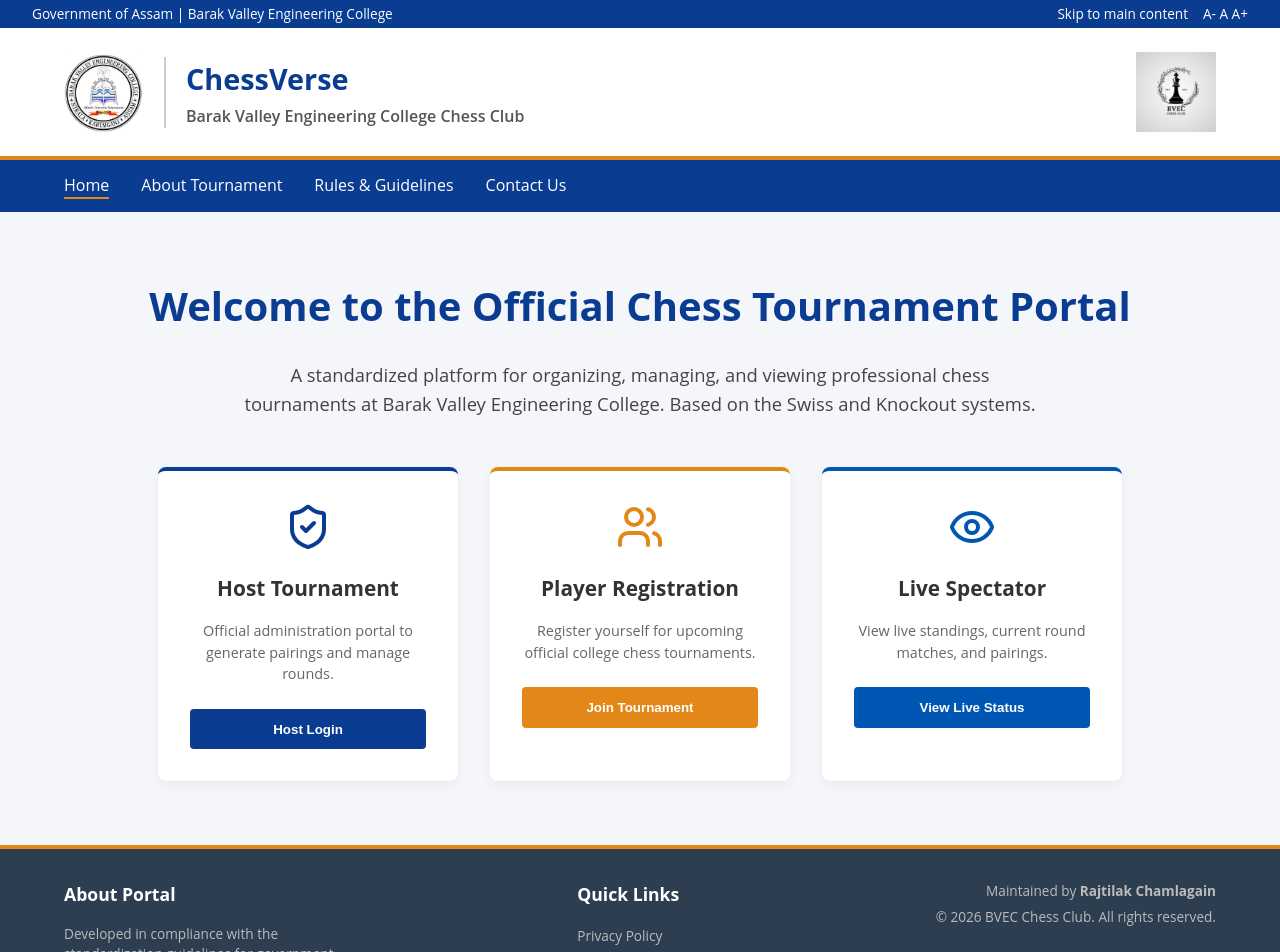
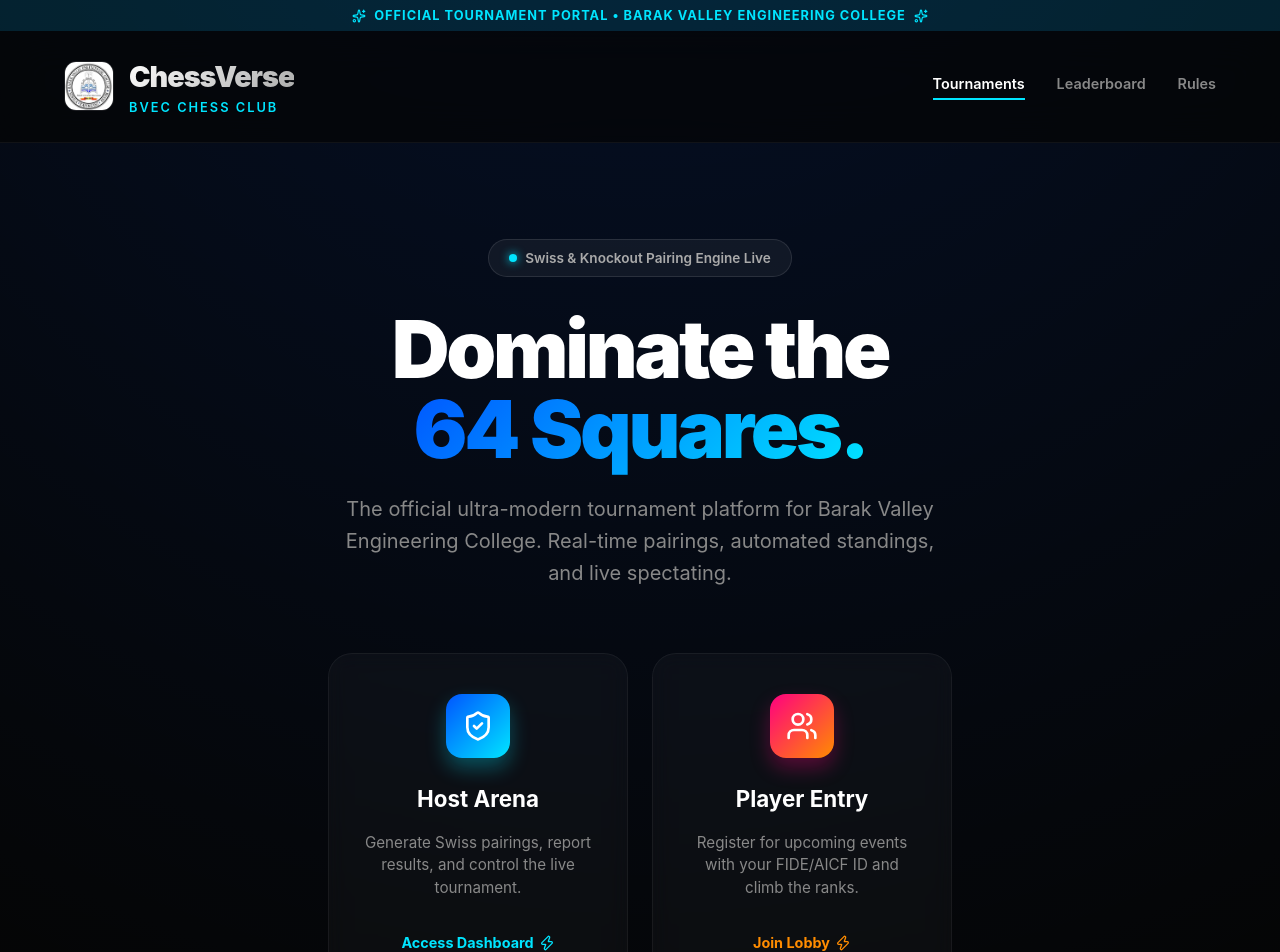
Before and after one commit to rajtilakchamlagain/BVEC_Chess, a React (Vite) app: page / in a window 1280 px wide. Shown: the top 952 px of the page. Built offline with nearby package versions, Linux system fonts and the light colour scheme.

Commit message:
feat: redesign LandingPage to a modern Gen-Z dark aesthetic

```diff
--- a/src/pages/LandingPage.jsx
+++ b/src/pages/LandingPage.jsx
@@ -1,145 +1,165 @@
 import { useNavigate } from 'react-router-dom';
-import { Trophy, Users, Eye, ShieldCheck, HelpCircle } from 'lucide-react';
+import { Trophy, Users, Eye, ShieldCheck, Zap, Sparkles } from 'lucide-react';
+import { motion } from 'framer-motion';
 
 export default function LandingPage() {
   const navigate = useNavigate();
 
   return (
     <div style={{
-      background: '#f4f6f9',
-      color: '#333333',
+      background: '#050505',
+      color: '#ededed',
       minHeight: '100vh',
       width: '100%',
       position: 'absolute',
       top: 0,
       left: 0,
       overflowY: 'auto',
-      fontFamily: '"Open Sans", "Helvetica Neue", sans-serif'
+      fontFamily: '"Inter", "SF Pro Display", sans-serif',
+      backgroundImage: 'radial-gradient(circle at 50% -20%, rgba(0, 85, 255, 0.15) 0%, rgba(0,0,0,0) 70%)'
     }}>
 
-      {/* Top Banner (ePrastuti Style) */}
-      <div style={{ background: '#0a3d91', color: '#ffffff', padding: '4px 2rem', fontSize: '0.85rem', display: 'flex', justifyContent: 'space-between' }}>
-        <div>Government of Assam | Barak Valley Engineering College</div>
-        <div>
-          <span style={{ marginRight: '15px', cursor: 'pointer' }}>Skip to main content</span>
-          <span style={{ cursor: 'pointer' }}>A- A A+</span>
-        </div>
+      {/* Top Banner (Modern Gen-Z / Govt blend) */}
+      <div style={{
+        background: 'rgba(0, 229, 255, 0.1)',
+        color: '#00e5ff',
+        padding: '6px 2rem',
+        fontSize: '0.8rem',
+        display: 'flex',
+        justifyContent: 'center',
+        alignItems: 'center',
+        fontWeight: 'bold',
+        letterSpacing: '1px',
+        textTransform: 'uppercase'
+      }}>
+        <Sparkles size={14} style={{ marginRight: '8px' }} />
+        Official Tournament Portal • Barak Valley Engineering College
+        <Sparkles size={14} style={{ marginLeft: '8px' }} />
       </div>
 
-      {/* Main Header */}
+      {/* Header */}
       <header style={{
         padding: '1.5rem 4rem',
         display: 'flex',
         justifyContent: 'space-between',
         alignItems: 'center',
-        background: '#ffffff',
-        borderBottom: '4px solid #e38718', // Saffron highlight
-        boxShadow: '0 2px 10px rgba(0,0,0,0.1)'
+        background: 'rgba(5, 5, 5, 0.7)',
+        backdropFilter: 'blur(20px)',
+        borderBottom: '1px solid rgba(255,255,255,0.05)',
+        position: 'sticky',
+        top: 0,
+        zIndex: 100
       }}>
-        <div style={{ display: 'flex', alignItems: 'center', gap: '20px' }}>
-          <img src="/logo.jpg" alt="BVEC Logo" style={{ height: '80px', objectFit: 'contain' }} />
-          <div style={{ borderLeft: '2px solid #ccc', paddingLeft: '20px' }}>
-            <h1 style={{ fontSize: '1.8rem', fontWeight: 'bold', color: '#0a3d91', margin: 0 }}>ChessVerse</h1>
-            <div style={{ fontSize: '1rem', color: '#555', marginTop: '4px', fontWeight: '600' }}>Barak Valley Engineering College Chess Club</div>
+        <div style={{ display: 'flex', alignItems: 'center', gap: '15px' }}>
+          <img src="/logo.jpg" alt="BVEC" style={{ height: '50px', borderRadius: '12px', border: '1px solid rgba(255,255,255,0.1)' }} />
+          <div>
+            <h1 style={{ fontSize: '1.8rem', fontWeight: '900', margin: 0, background: 'linear-gradient(135deg, #fff 0%, #aaa 100%)', WebkitBackgroundClip: 'text', WebkitTextFillColor: 'transparent', letterSpacing: '-1px' }}>
+              ChessVerse
+            </h1>
+            <div style={{ fontSize: '0.8rem', color: '#00e5ff', fontWeight: '600', letterSpacing: '2px', textTransform: 'uppercase' }}>
+              BVEC Chess Club
+            </div>
           </div>
         </div>
 
-        <div style={{ display: 'flex', alignItems: 'center' }}>
-          <img src="/chesslogo.jpeg" alt="Chess Club Logo" style={{ height: '80px', objectFit: 'contain' }} />
-        </div>
+        <nav style={{ display: 'flex', gap: '2rem', fontSize: '0.9rem', fontWeight: '600', color: '#888' }}>
+          <span style={{ color: '#fff', cursor: 'pointer', borderBottom: '2px solid #00e5ff', paddingBottom: '4px' }}>Tournaments</span>
+          <span style={{ cursor: 'pointer', transition: 'color 0.2s' }} onMouseEnter={e => e.currentTarget.style.color = '#fff'} onMouseLeave={e => e.currentTarget.style.color = '#888'}>Leaderboard</span>
+          <span style={{ cursor: 'pointer', transition: 'color 0.2s' }} onMouseEnter={e => e.currentTarget.style.color = '#fff'} onMouseLeave={e => e.currentTarget.style.color = '#888'}>Rules</span>
+        </nav>
       </header>
 
-      {/* Navigation */}
-      <nav style={{ background: '#0a3d91', padding: '0.8rem 4rem', display: 'flex', gap: '2rem', color: '#ffffff', fontSize: '1rem', fontWeight: '500' }}>
-        <span style={{ cursor: 'pointer', borderBottom: '2px solid #e38718' }}>Home</span>
-        <span style={{ cursor: 'pointer' }}>About Tournament</span>
-        <span style={{ cursor: 'pointer' }}>Rules & Guidelines</span>
-        <span style={{ cursor: 'pointer' }}>Contact Us</span>
-      </nav>
-
-      {/* Hero Content */}
+      {/* Hero Section */}
       <div style={{
-        padding: '4rem 2rem',
+        padding: '6rem 2rem 4rem',
         textAlign: 'center',
-        maxWidth: '1200px',
+        maxWidth: '1000px',
         margin: '0 auto',
       }}>
 
-        <h2 style={{ fontSize: '2.5rem', fontWeight: 'bold', color: '#0a3d91', marginBottom: '1.5rem' }}>
-          Welcome to the Official Chess Tournament Portal
+        <motion.div
+          initial={{ opacity: 0, y: 20 }}
+          animate={{ opacity: 1, y: 0 }}
+          transition={{ duration: 0.5 }}
+        >
+          <div style={{ display: 'inline-flex', alignItems: 'center', gap: '8px', background: 'rgba(255,255,255,0.05)', padding: '8px 20px', borderRadius: '30px', fontSize: '0.85rem', fontWeight: '600', marginBottom: '2rem', border: '1px solid rgba(255,255,255,0.1)', color: '#aaa' }}>
+            <div style={{ width: '8px', height: '8px', borderRadius: '50%', background: '#00e5ff', boxShadow: '0 0 10px #00e5ff' }} />
+            Swiss & Knockout Pairing Engine Live
+          </div>
+
+          <h2 style={{ fontSize: '5rem', fontWeight: '900', lineHeight: '1', letterSpacing: '-0.04em', marginBottom: '1.5rem', color: '#fff' }}>
+            Dominate the <br />
+            <span style={{ background: 'linear-gradient(135deg, #0055ff 0%, #00e5ff 100%)', WebkitBackgroundClip: 'text', WebkitTextFillColor: 'transparent' }}>
+              64 Squares.
+            </span>
           </h2>
 
-        <p style={{ fontSize: '1.15rem', color: '#444', maxWidth: '800px', margin: '0 auto 3rem', lineHeight: '1.6' }}>
-          A standardized platform for organizing, managing, and viewing professional chess tournaments at Barak Valley Engineering College. Based on the Swiss and Knockout systems.
+          <p style={{ fontSize: '1.25rem', color: '#888', maxWidth: '600px', margin: '0 auto 4rem', lineHeight: '1.6' }}>
+            The official ultra-modern tournament platform for Barak Valley Engineering College. Real-time pairings, automated standings, and live spectating.
           </p>
+        </motion.div>
 
-        {/* Action Cards */}
-        <div style={{ display: 'flex', justifyContent: 'center', gap: '2rem', flexWrap: 'wrap' }}>
+        {/* Floating Cards */}
+        <div style={{ display: 'flex', justifyContent: 'center', gap: '1.5rem', flexWrap: 'wrap' }}>
 
           {/* Card 1 */}
-          <div style={{ background: '#fff', padding: '2rem', borderRadius: '8px', borderTop: '4px solid #0a3d91', boxShadow: '0 4px 12px rgba(0,0,0,0.05)', width: '300px', textAlign: 'center' }}>
-            <ShieldCheck size={48} color="#0a3d91" style={{ margin: '0 auto 1rem' }} />
-            <h3 style={{ fontSize: '1.3rem', color: '#333', marginBottom: '1rem' }}>Host Tournament</h3>
-            <p style={{ color: '#666', marginBottom: '1.5rem', fontSize: '0.9rem' }}>Official administration portal to generate pairings and manage rounds.</p>
-            <button
+          <motion.div
+            whileHover={{ y: -10, boxShadow: '0 20px 40px rgba(0, 85, 255, 0.2)' }}
+            style={{ background: 'rgba(255,255,255,0.03)', backdropFilter: 'blur(10px)', padding: '2.5rem 2rem', borderRadius: '24px', border: '1px solid rgba(255,255,255,0.05)', width: '300px', textAlign: 'center', cursor: 'pointer', transition: 'all 0.3s ease' }}
             onClick={() => navigate('/chess-owner-entry')}
-              style={{ background: '#0a3d91', color: '#fff', padding: '0.8rem 1.5rem', borderRadius: '4px', border: 'none', cursor: 'pointer', width: '100%', fontWeight: 'bold' }}
           >
-              Host Login
-            </button>
+            <div style={{ background: 'linear-gradient(135deg, #0055ff, #00e5ff)', width: '64px', height: '64px', borderRadius: '16px', display: 'flex', alignItems: 'center', justifyContent: 'center', margin: '0 auto 1.5rem', boxShadow: '0 10px 20px rgba(0, 229, 255, 0.3)' }}>
+              <ShieldCheck size={32} color="#fff" />
             </div>
+            <h3 style={{ fontSize: '1.4rem', color: '#fff', marginBottom: '1rem', fontWeight: '700' }}>Host Arena</h3>
+            <p style={{ color: '#888', marginBottom: '2rem', fontSize: '0.95rem', lineHeight: '1.5' }}>Generate Swiss pairings, report results, and control the live tournament.</p>
+            <div style={{ color: '#00e5ff', fontWeight: 'bold', fontSize: '0.9rem', display: 'flex', alignItems: 'center', justifyContent: 'center', gap: '5px' }}>
+              Access Dashboard <Zap size={16} />
+            </div>
+          </motion.div>
 
           {/* Card 2 */}
-          <div style={{ background: '#fff', padding: '2rem', borderRadius: '8px', borderTop: '4px solid #e38718', boxShadow: '0 4px 12px rgba(0,0,0,0.05)', width: '300px', textAlign: 'center' }}>
-            <Users size={48} color="#e38718" style={{ margin: '0 auto 1rem' }} />
-            <h3 style={{ fontSize: '1.3rem', color: '#333', marginBottom: '1rem' }}>Player Registration</h3>
-            <p style={{ color: '#666', marginBottom: '1.5rem', fontSize: '0.9rem' }}>Register yourself for upcoming official college chess tournaments.</p>
-            <button
+          <motion.div
+            whileHover={{ y: -10, boxShadow: '0 20px 40px rgba(255, 0, 128, 0.2)' }}
+            style={{ background: 'rgba(255,255,255,0.03)', backdropFilter: 'blur(10px)', padding: '2.5rem 2rem', borderRadius: '24px', border: '1px solid rgba(255,255,255,0.05)', width: '300px', textAlign: 'center', cursor: 'pointer', transition: 'all 0.3s ease' }}
             onClick={() => navigate('/chess-player-entry')}
-              style={{ background: '#e38718', color: '#fff', padding: '0.8rem 1.5rem', borderRadius: '4px', border: 'none', cursor: 'pointer', width: '100%', fontWeight: 'bold' }}
           >
-              Join Tournament
-            </button>
+            <div style={{ background: 'linear-gradient(135deg, #ff0080, #ff8c00)', width: '64px', height: '64px', borderRadius: '16px', display: 'flex', alignItems: 'center', justifyContent: 'center', margin: '0 auto 1.5rem', boxShadow: '0 10px 20px rgba(255, 0, 128, 0.3)' }}>
+              <Users size={32} color="#fff" />
             </div>
+            <h3 style={{ fontSize: '1.4rem', color: '#fff', marginBottom: '1rem', fontWeight: '700' }}>Player Entry</h3>
+            <p style={{ color: '#888', marginBottom: '2rem', fontSize: '0.95rem', lineHeight: '1.5' }}>Register for upcoming events with your FIDE/AICF ID and climb the ranks.</p>
+            <div style={{ color: '#ff8c00', fontWeight: 'bold', fontSize: '0.9rem', display: 'flex', alignItems: 'center', justifyContent: 'center', gap: '5px' }}>
+              Join Lobby <Zap size={16} />
+            </div>
+          </motion.div>
 
           {/* Card 3 */}
-          <div style={{ background: '#fff', padding: '2rem', borderRadius: '8px', borderTop: '4px solid #0056b3', boxShadow: '0 4px 12px rgba(0,0,0,0.05)', width: '300px', textAlign: 'center' }}>
-            <Eye size={48} color="#0056b3" style={{ margin: '0 auto 1rem' }} />
-            <h3 style={{ fontSize: '1.3rem', color: '#333', marginBottom: '1rem' }}>Live Spectator</h3>
-            <p style={{ color: '#666', marginBottom: '1.5rem', fontSize: '0.9rem' }}>View live standings, current round matches, and pairings.</p>
-            <button
+          <motion.div
+            whileHover={{ y: -10, boxShadow: '0 20px 40px rgba(255, 255, 255, 0.1)' }}
+            style={{ background: 'rgba(255,255,255,0.03)', backdropFilter: 'blur(10px)', padding: '2.5rem 2rem', borderRadius: '24px', border: '1px solid rgba(255,255,255,0.05)', width: '300px', textAlign: 'center', cursor: 'pointer', transition: 'all 0.3s ease' }}
             onClick={() => navigate('/chess-viewer-entry')}
-              style={{ background: '#0056b3', color: '#fff', padding: '0.8rem 1.5rem', borderRadius: '4px', border: 'none', cursor: 'pointer', width: '100%', fontWeight: 'bold' }}
           >
-              View Live Status
-            </button>
+            <div style={{ background: 'rgba(255,255,255,0.1)', width: '64px', height: '64px', borderRadius: '16px', display: 'flex', alignItems: 'center', justifyContent: 'center', margin: '0 auto 1.5rem', border: '1px solid rgba(255,255,255,0.1)' }}>
+              <Eye size={32} color="#fff" />
             </div>
+            <h3 style={{ fontSize: '1.4rem', color: '#fff', marginBottom: '1rem', fontWeight: '700' }}>Live Spectator</h3>
+            <p style={{ color: '#888', marginBottom: '2rem', fontSize: '0.95rem', lineHeight: '1.5' }}>Watch the tournament unfold in real-time. Standings, stats, and live matchups.</p>
+            <div style={{ color: '#fff', fontWeight: 'bold', fontSize: '0.9rem', display: 'flex', alignItems: 'center', justifyContent: 'center', gap: '5px' }}>
+              Watch Live <Zap size={16} />
+            </div>
+          </motion.div>
 
         </div>
       </div>
 
-      {/* Footer (ePrastuti Style) */}
-      <footer style={{ background: '#2c3e50', color: '#ecf0f1', padding: '2rem 4rem', marginTop: 'auto', borderTop: '4px solid #e38718' }}>
-        <div style={{ display: 'flex', justifyContent: 'space-between', alignItems: 'flex-start', flexWrap: 'wrap', gap: '2rem' }}>
-          <div>
-            <h4 style={{ fontSize: '1.1rem', marginBottom: '1rem', color: '#fff' }}>About Portal</h4>
-            <p style={{ fontSize: '0.85rem', maxWidth: '300px', lineHeight: '1.5', color: '#bbb' }}>
-              Developed in compliance with the standardization guidelines for government educational institution portals. Designed for Barak Valley Engineering College.
+      {/* Footer */}
+      <footer style={{ padding: '2rem', textAlign: 'center', borderTop: '1px solid rgba(255,255,255,0.05)', marginTop: '4rem' }}>
+        <img src="/chesslogo.jpeg" alt="Chess Logo" style={{ height: '40px', borderRadius: '8px', opacity: 0.5, marginBottom: '1rem' }} />
+        <p style={{ fontSize: '0.85rem', color: '#666' }}>
+          Built with ⚡ by Rajtilak Chamlagain <br/>
+          © {new Date().getFullYear()} BVEC Chess Club. Powering the next generation of grandmasters.
         </p>
-          </div>
-          <div>
-            <h4 style={{ fontSize: '1.1rem', marginBottom: '1rem', color: '#fff' }}>Quick Links</h4>
-            <ul style={{ listStyle: 'none', padding: 0, fontSize: '0.85rem', lineHeight: '1.8', color: '#bbb' }}>
-              <li><a href="#" style={{ color: '#bbb', textDecoration: 'none' }}>Privacy Policy</a></li>
-              <li><a href="#" style={{ color: '#bbb', textDecoration: 'none' }}>Terms of Use</a></li>
-              <li><a href="#" style={{ color: '#bbb', textDecoration: 'none' }}>Accessibility Statement</a></li>
-            </ul>
-          </div>
-          <div style={{ textAlign: 'right' }}>
-            <p style={{ fontSize: '0.85rem', color: '#bbb' }}>Maintained by <strong>Rajtilak Chamlagain</strong></p>
-            <p style={{ fontSize: '0.85rem', color: '#bbb', marginTop: '5px' }}>© {new Date().getFullYear()} BVEC Chess Club. All rights reserved.</p>
-          </div>
-        </div>
       </footer>
 
     </div>
```
Lines whose indentation alone changed are shown as unchanged.
